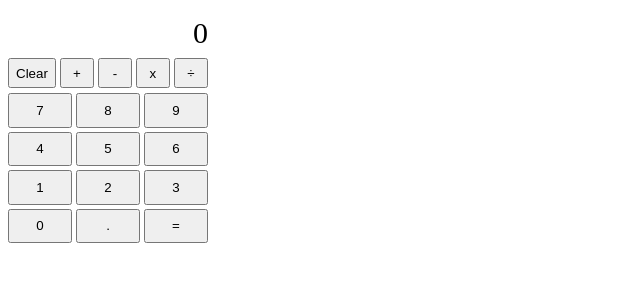
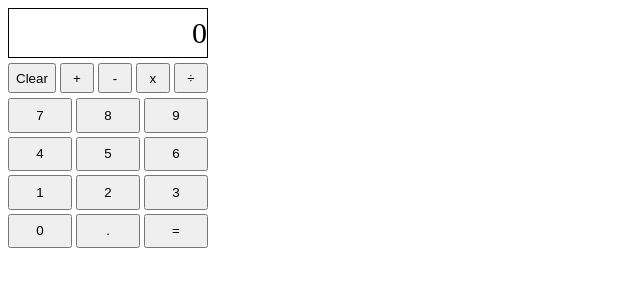
Before and after one commit to JHuggins11/odin-calculator, a plain HTML site: page index.html in a window 1280 px wide. Shown: the whole page, without its empty margins (0-640 px from the left). Drawn offline with Linux system fonts and the light colour scheme.

Commit message:
Add border for calc display

```diff
--- a/style.css
+++ b/style.css
@@ -7,6 +7,11 @@
 #calc-numbers {
     display: grid;
     width: 200px;
+}
+
+#calc-display,
+#calc-operators {
+    margin-bottom: 5px;
 }
 
 #calc-operators,
@@ -19,11 +24,11 @@
     font-size: 30px;
     justify-content: right;
     align-items: center;
+    border: 1px solid #000;
 }
 
 #calc-operators {
     grid-template-columns: repeat(5, 1fr);
-    margin-bottom: 5px;
     height: 30px;
 }
 
```
